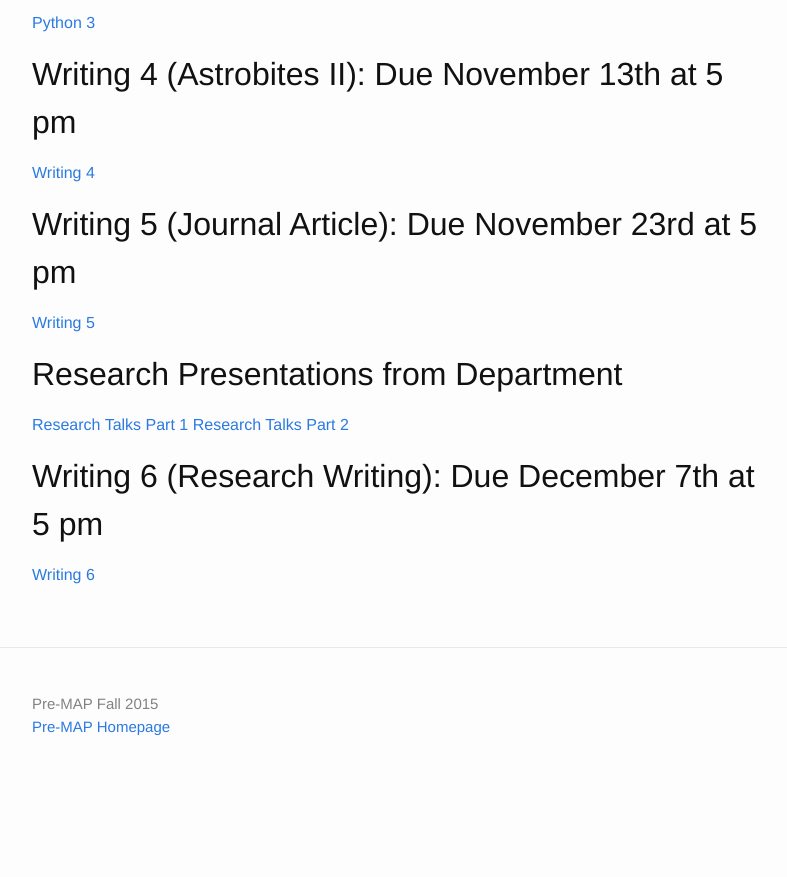
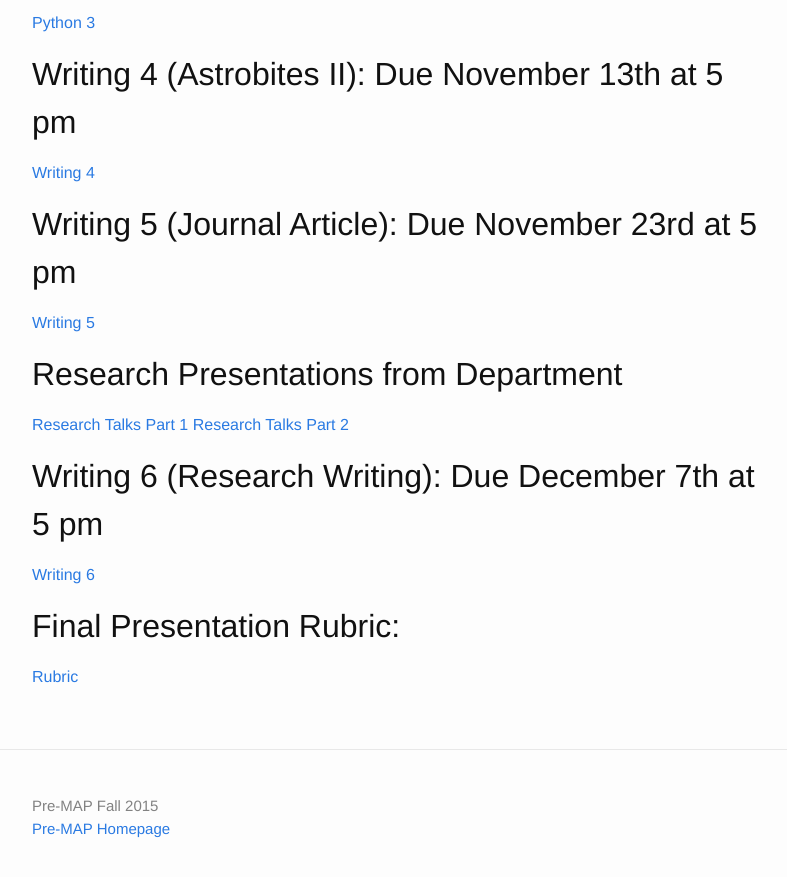
Before and after one commit to kgarofali/Pre-MAP, a Jekyll site: the page built from assignments.md, in a window 1280 px wide and 900 px high, scrolled down 1439 px. Shown: the top 877 px of the window, without its empty margins (238-1025 px from the left). Built offline with Jekyll 4.4.1, drawn with Linux system fonts in a browser that asks for light colours; before the commit the page ends 2237 px from its top, so only the background shows below that.

Commit message:
added presentation rubric

```diff
--- a/assignments.md
+++ b/assignments.md
@@ -71,3 +71,7 @@ permalink: assignments/
 ## Writing 6 (Research Writing): Due December 7th at 5 pm
 
 [Writing 6](../docs/Writing6.pdf)
+
+## Final Presentation Rubric:
+
+[Rubric](../docs/PresentationRubric.pdf)
```
Also changed, not shown: 1 other file.
